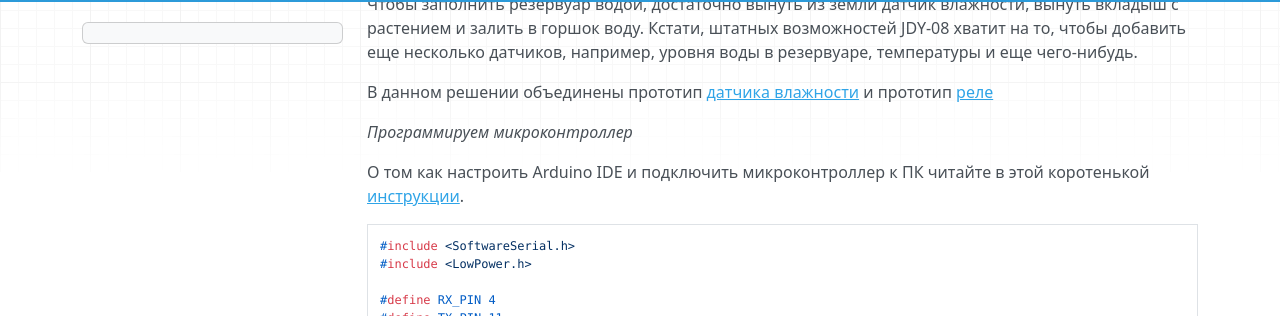
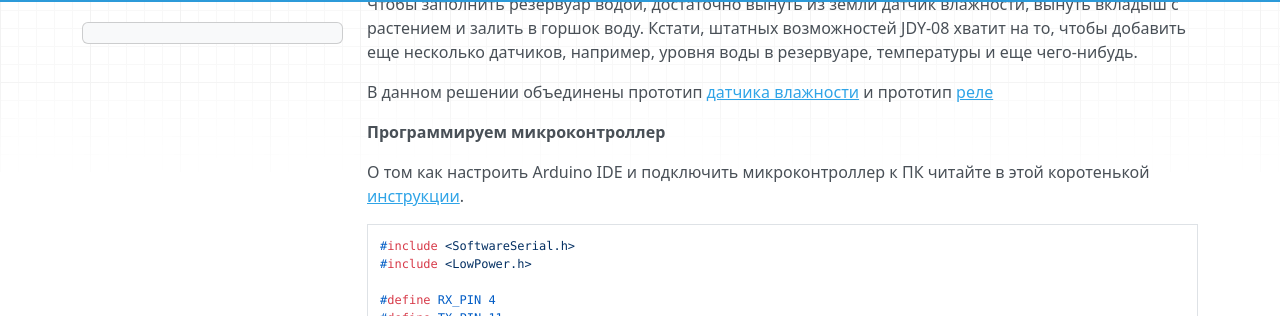
Before and after one commit to cutecare/cutecare-docs, an MkDocs documentation site: the page built from docs/Автополив цветов.md, in a window 1280 px wide and 900 px high, scrolled down 2189 px. Shown: the part 134-450 px from the top of the window. Built offline with MkDocs 1.6.1, drawn with Linux system fonts in a browser that asks for light colours; nearby versions of some CDN libraries; old or Windows-style settings are respelled for this version of MkDocs.

````diff
--- a/docs/Автополив цветов.md
+++ b/docs/Автополив цветов.md
@@ -27,7 +27,7 @@
 
 В данном решении объединены прототип [датчика влажности](http://cutecare.readthedocs.io/ru/master/%D0%A1%D0%B5%D0%BD%D1%81%D0%BE%D1%80%20CC41A/) и прототип [реле](http://cutecare.readthedocs.io/ru/master/%D0%A0%D0%B5%D0%BB%D0%B5%20JDY-08/)
 
-*Программируем микроконтроллер*
+**Программируем микроконтроллер**
 
 О том как настроить Arduino IDE и подключить микроконтроллер к ПК читайте в этой коротенькой [инструкции](http://cutecare.readthedocs.io/ru/master/%D0%9C%D0%B8%D0%BA%D1%80%D0%BE%D0%BA%D0%BE%D0%BD%D1%82%D1%80%D0%BE%D0%BB%D0%BB%D0%B5%D1%80%D1%8B/#arduino-pro-mini).
 
@@ -129,8 +129,8 @@ void wakeUpBLE()
 }
 ```
 
-*Собираем схему*
+**Собираем схему**
 
 ![Схема умного цветочного горшка](https://github.com/cutecare/cutecare-docs/blob/master/images/FlowerWatering_bb.png?raw=true)
 
-*Программируем HASS*
+**Программируем HASS**
````
